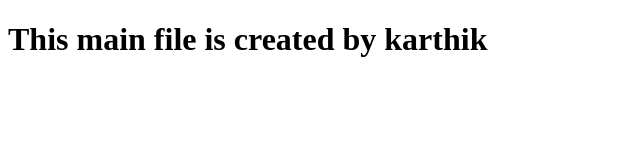
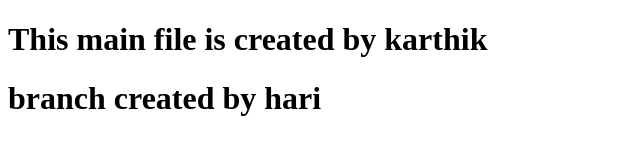
Before and after one commit to KARTHIKJINKALA/collab-branches, a plain HTML site: page index.html in a window 1280 px wide. Shown: the whole page, without its empty margins (0-640 px from the left). Drawn offline with Linux system fonts and the light colour scheme.

Commit message:
created by hari

```diff
--- a/index.html
+++ b/index.html
@@ -7,5 +7,6 @@
 </head>
 <body>
     <h1>This main file is created by karthik</h1>
+    <h1>branch created by hari</h1>
 </body>
 </html>
```
